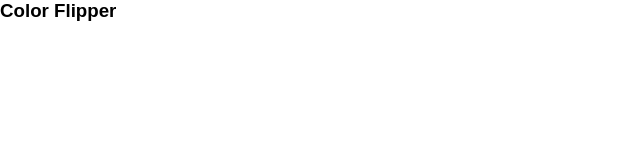
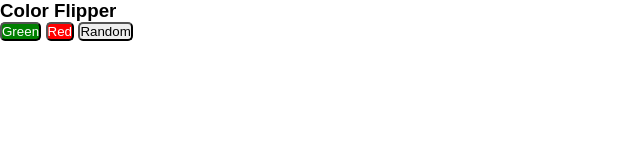
Before and after one commit to Ultimate-Guru/mini-js, a plain HTML site: page index.html in a window 1280 px wide. Shown: the whole page, without its empty margins (0-640 px from the left). Drawn offline with Linux system fonts and the light colour scheme.

Commit message:
Refactor HTML structure and enhance button styles in CSS

```diff
--- a/index.html
+++ b/index.html
@@ -1,14 +1,21 @@
 <!DOCTYPE html>
 <html lang="en">
+
 <head>
     <meta charset="UTF-8">
     <meta name="viewport" content="width=device-width, initial-scale=1.0">
     <title>Color Flipper</title>
     <link rel="stylesheet" href="style.css">
 </head>
+
 <body>
     <h3>Color Flipper</h3>
 
+    <button id="green">Green</button>
+    <button id="red">Red</button>
+    <button id="random">Random</button>
+
     <script src="script.js"></script>
 </body>
+
 </html>
--- a/style.css
+++ b/style.css
@@ -4,3 +4,19 @@
     outline: none;
     font-family: Arial, Helvetica, sans-serif;
 }
+
+button {
+    border-radius: 5px;
+}
+
+#green {
+    background-color: green;
+    color: white;
+    cursor: pointer;
+}
+
+#red {
+    background-color: red;
+    color: white;
+    cursor: pointer;
+}
```
